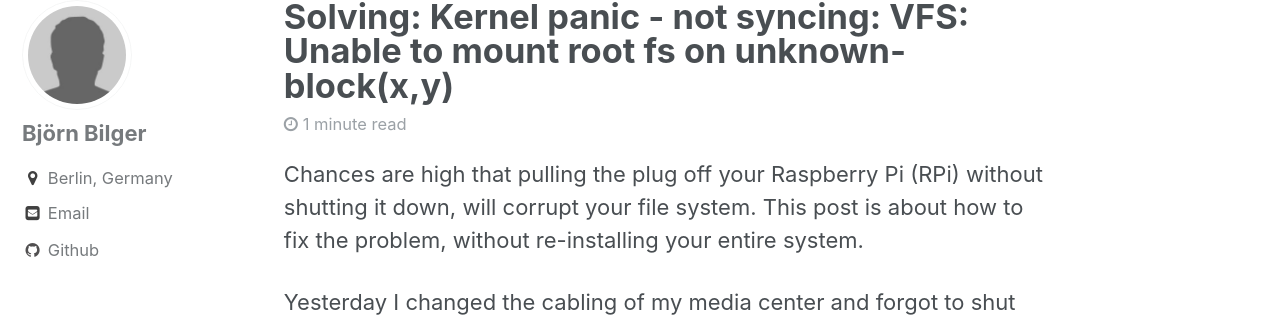
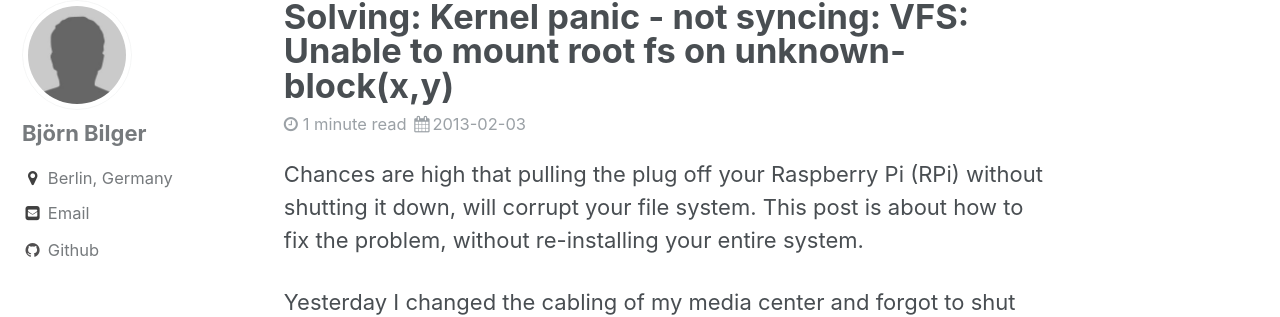
Before and after one commit to bbilger/yabapal, a Jekyll site: the page built from _posts/2013-02-03-solving-kernel-panic-not-syncing-vfs-unable-to-mount-root-fs-on-unknown-blockxy.md, in a window 1280 px wide and 1400 px high. Shown: the part 144-461 px from the top of the window. Built offline with Jekyll 4.4.1, drawn with Linux system fonts in a browser that asks for light colours; some of the changed text lies outside the part shown.

Commit message:
add post date

```diff
--- a/_includes/archive-single.html
+++ b/_includes/archive-single.html
@@ -32,9 +32,14 @@
         <a href="{{ base_path }}{{ post.url }}" rel="permalink">{{ title }}</a>
       {% endif %}
     </h2>
+    <p class="page__meta">
     {% if post.read_time %}
-      <p class="page__meta"><i class="fa fa-clock-o" aria-hidden="true"></i> {% include read-time.html %}</p>
+      <i class="fa fa-clock-o" aria-hidden="true"></i> {% include read-time.html %}
     {% endif %}
+    {% if post.date %}
+      <span class="post-date-wrapper"><i class="fa fa-fw fa-calendar" aria-hidden="true"></i><time datetime="{{ post.date | date_to_xmlschema }}">{{ post.date | date: "%Y-%m-%d" }}</time></span>
+    {% endif %}
+    </p>
     {% if post.excerpt %}<p class="archive__item-excerpt" itemprop="description">{{ post.excerpt | markdownify | strip_html | truncate: 160 }}</p>{% endif %}
   </article>
 </div>
--- a/_layouts/single.html
+++ b/_layouts/single.html
@@ -27,9 +27,14 @@ layout: default
       {% unless page.header.overlay_color or page.header.overlay_image %}
         <header>
           {% if page.title %}<h1 class="page__title" itemprop="headline">{{ page.title | markdownify | remove: "<p>" | remove: "</p>" }}</h1>{% endif %}
+          <p class="page__meta">
           {% if page.read_time %}
-            <p class="page__meta"><i class="fa fa-clock-o" aria-hidden="true"></i> {% include read-time.html %}</p>
+            <i class="fa fa-clock-o" aria-hidden="true"></i> {% include read-time.html %}
           {% endif %}
+          {% if page.date %}
+            <i class="fa fa-fw fa-calendar" aria-hidden="true"></i><time datetime="{{ page.date | date_to_xmlschema }}">{{ page.date | date: "%Y-%m-%d" }}</time>
+          {% endif %}
+          </p>
         </header>
       {% endunless %}
 
@@ -44,9 +49,9 @@ layout: default
         {% endif %}
         {% include page__taxonomy.html %}
         {% if page.modified %}
-          <p class="page__date"><strong><i class="fa fa-fw fa-calendar" aria-hidden="true"></i> {{ site.data.ui-text[site.locale].date_label | default: "Updated:" }}</strong> <time datetime="{{ page.modified | date: "%Y-%m-%d" }}">{{ page.modified | date: "%B %d, %Y" }}</time></p>
+          <p class="page__date"><strong><i class="fa fa-fw fa-calendar" aria-hidden="true"></i> {{ site.data.ui-text[site.locale].date_label | default: "Updated:" }}</strong> <time datetime="{{ page.modified | date: "%Y-%m-%d" }}">{{ page.modified | date: "%Y-%m-%d" }}</time></p>
         {% elsif page.date %}
-          <p class="page__date"><strong><i class="fa fa-fw fa-calendar" aria-hidden="true"></i> {{ site.data.ui-text[site.locale].date_label | default: "Updated:" }}</strong> <time datetime="{{ page.date | date_to_xmlschema }}">{{ page.date | date: "%B %d, %Y" }}</time></p>
+          <p class="page__date"><strong><i class="fa fa-fw fa-calendar" aria-hidden="true"></i> {{ site.data.ui-text[site.locale].date_label | default: "Updated:" }}</strong> <time datetime="{{ page.date | date_to_xmlschema }}">{{ page.date | date: "%Y-%m-%d" }}</time></p>
         {% endif %}
       </footer>
 
--- a/_sass/_page.scss
+++ b/_sass/_page.scss
@@ -238,6 +238,9 @@
   a {
     color: inherit;
   }
+  .post-date-wrapper {
+    white-space: nowrap;
+  }
 }
 
 .page__meta-title {
```
